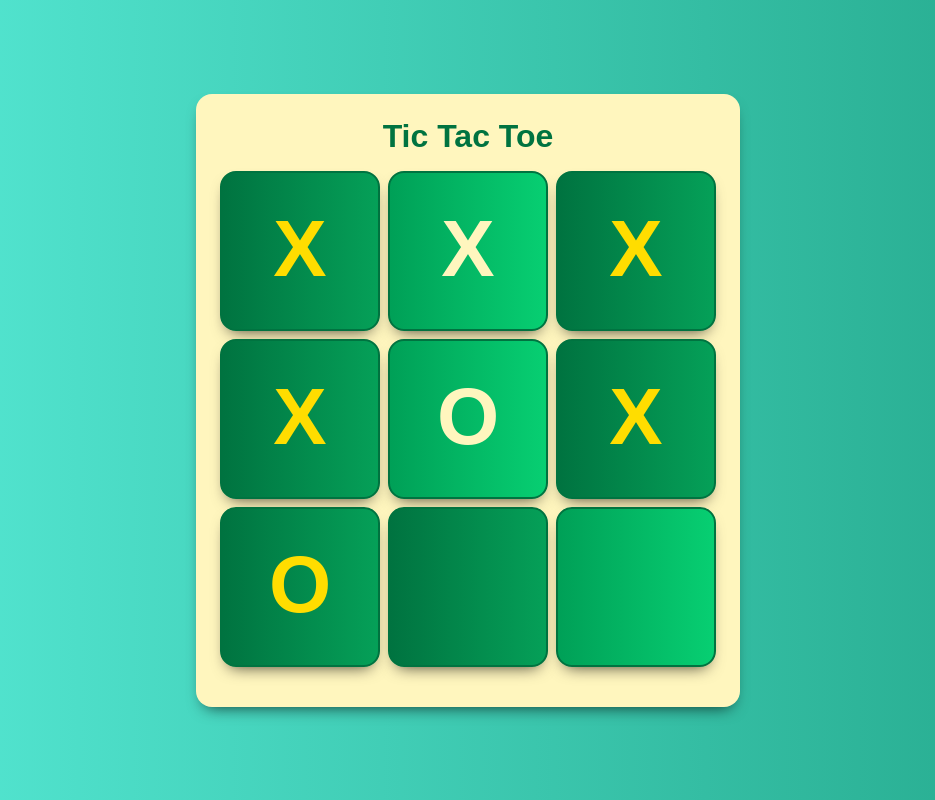
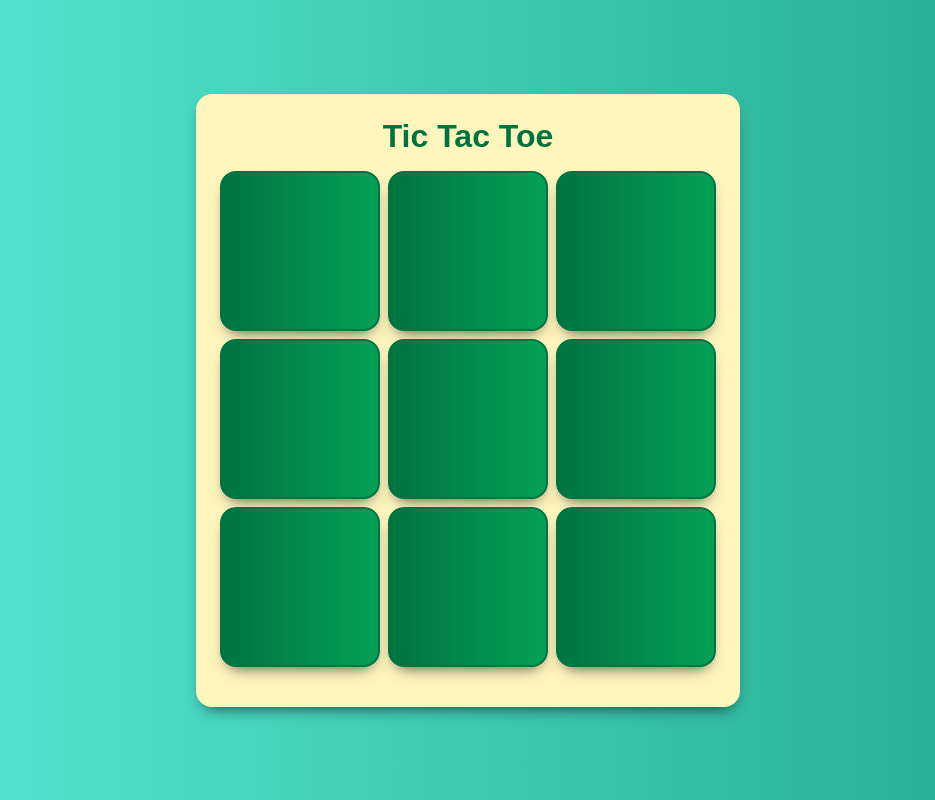
Before and after one commit to sarthak264/tic_tac_toe, a React (Create React App) app: page / in a window 1280 px wide. Shown: the whole page, without its empty margins (172-1107 px from the left). Built offline with nearby package versions, Linux system fonts and the light colour scheme.

Commit message:
got access to the cell number with onClick fnx

```diff
--- a/src/components/board/Board.jsx
+++ b/src/components/board/Board.jsx
@@ -8,7 +8,7 @@ const Board = (props) => {
         const highlight = props.winningCombination &&
                           props.winningCombination.indexOf(index) >= 0;
         return (
-          <Cell key={index} value={item} highlight={highlight} />
+          <Cell key={index} value={item} highlight={highlight} onClick={() => {props.cellClicked(index)}}/>
         )
       })}
     </div>
--- a/src/components/cell/Cell.jsx
+++ b/src/components/cell/Cell.jsx
@@ -13,7 +13,7 @@ const Cell = (props) => {
   })
 
   return (
-    <button className={cellClasses}>
+    <button className={cellClasses} onClick={props.onClick}>
       <span className={cellContentClasses}>{props.value}</span>
     </button>
   );
--- a/src/components/game/Game.jsx
+++ b/src/components/game/Game.jsx
@@ -2,14 +2,17 @@ import "./game.css";
 import Board from './../board/Board'
 
 const Game = () => {
-  const cellValues = ['X','X','X','X','O','X','O','',''];
-  const winningCombination = [1,4,8];
+  const cellValues = ['','','','','','','','',''];
+  const winningCombination = [];
+  const cellClicked = (cellIndex) => {
+    console.log(`cell ${cellIndex} clicked.`);
+  }
 
   return (
     <>
       <div id="game">
         <h1>Tic Tac Toe</h1>
-        <Board cellValues={cellValues} winningCombination={winningCombination} />
+        <Board cellValues={cellValues} winningCombination={winningCombination} cellClicked={cellClicked}/>
       </div>
 
       <div id="modal-overlay">
```
